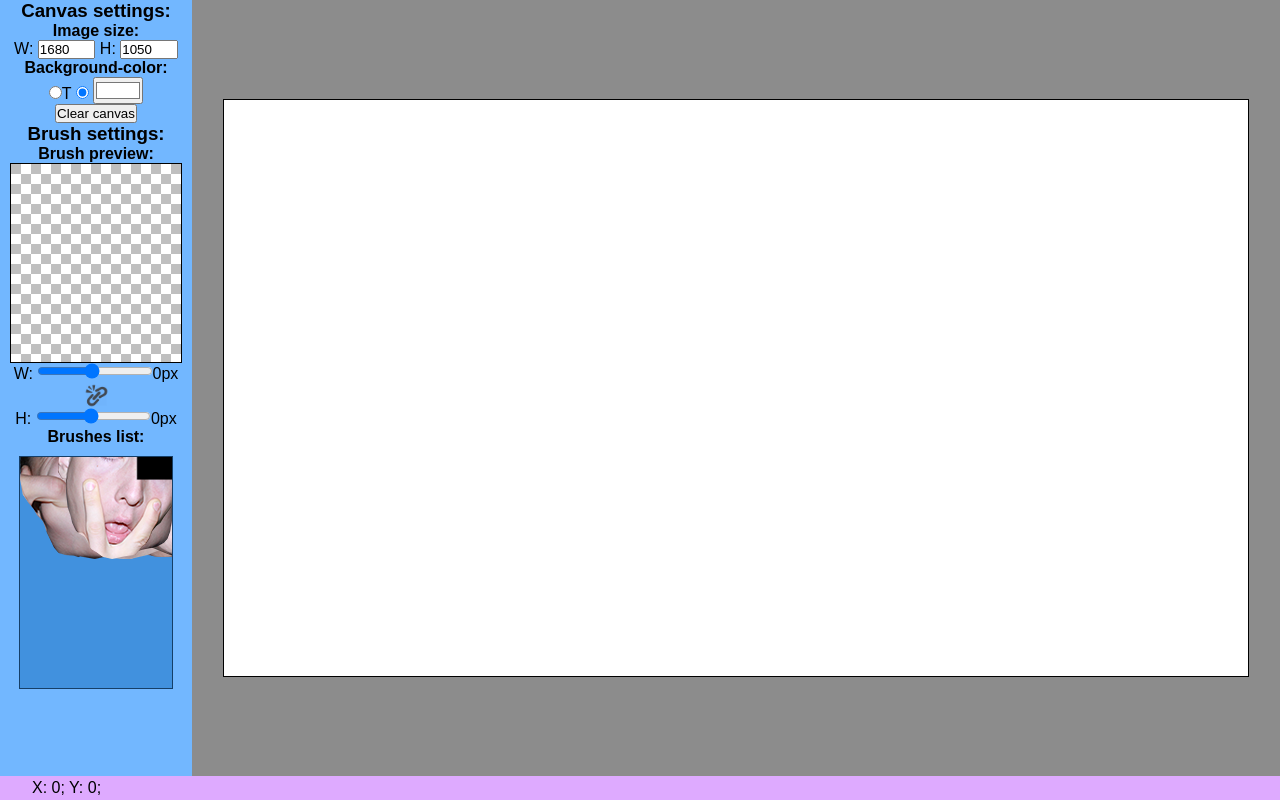
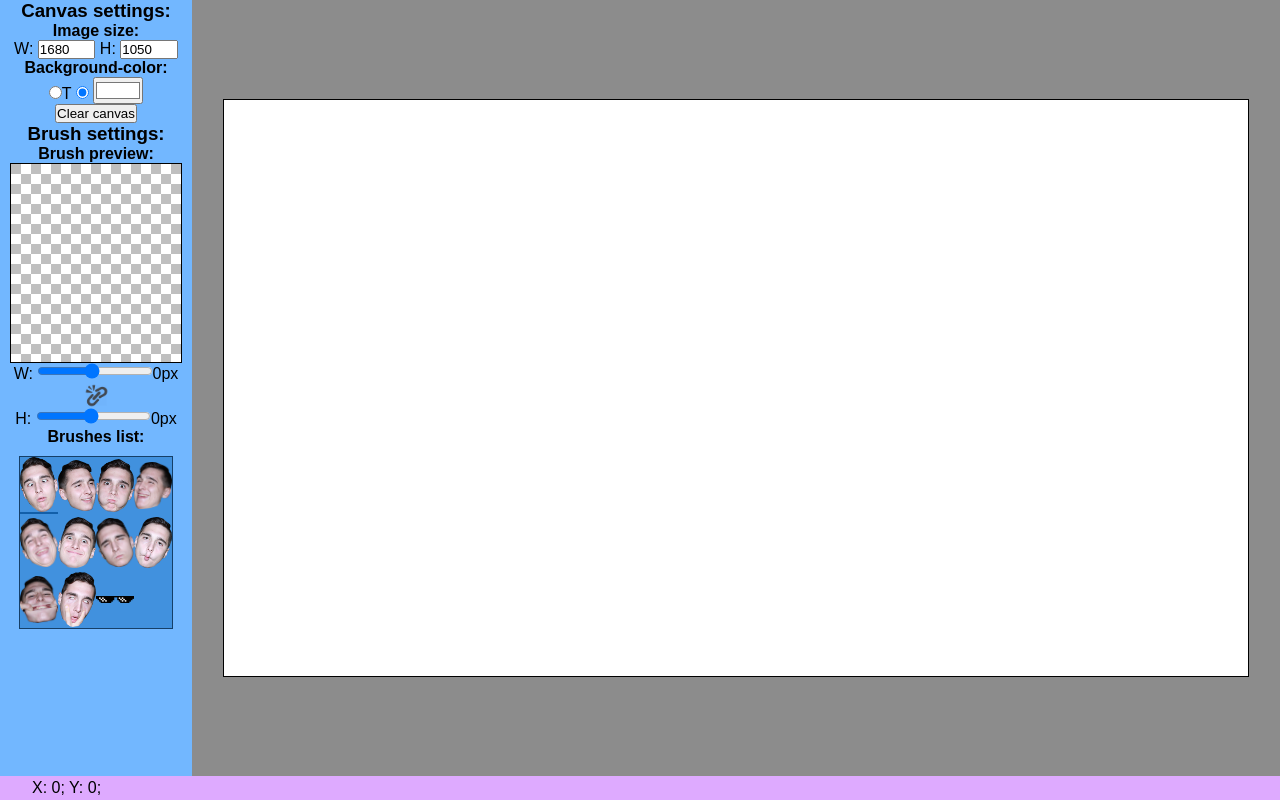
Before and after one commit to malcolmmadsheep/dont-call-me-mad-collager, a website built with webpack: page index.html in a window 1280 px wide. Built offline with nearby package versions, Linux system fonts and the light colour scheme.

Commit message:
chrome brushes appearance

```diff
--- a/sources/scripts/main.js
+++ b/sources/scripts/main.js
@@ -319,7 +319,8 @@ import * as utils from './utils';
   }
 
   function createBrushplate(sources, selectedItemSource) {
-    let maxHeight = -1;
+    let sumWidthes = -1;
+    const brushesContainer = new DOMElement(getElementById('brushes'));
     const createElement = utils.createElement;
     const brushes = sources.map(source => {
       const img = new DOMElement(createElement('img', {
@@ -335,7 +336,6 @@ import * as utils from './utils';
     });
 
     brushes[0].addClass('selected');
-    const brushesContainer = new DOMElement(getElementById('brushes'));
 
     const brushesCount = brushes.length;
     let i = 0;
@@ -343,16 +343,16 @@ import * as utils from './utils';
     while (i < brushesCount) {
       const brush = brushes[i];
       brushesContainer.addChild(`brush-${i}`, brush, true);
-      const clientHeight = brush.getProp('clientHeight');
+      const width = parseFloat(brush.getStyle('width'));
 
-      if (clientHeight > maxHeight) {
-        maxHeight = clientHeight;
-      }
-
+      sumWidthes += width;
       i += 1;
     }
 
-    brushes.forEach(brush => brush.setStyle('height', utils.toPx(maxHeight)));
+    const averageWidth = sumWidthes / brushesCount;
+    const averageHeight = Math.round(averageWidth * 1.5);
+
+    brushes.forEach(brush => brush.setStyle('height', utils.toPx(averageHeight)));
 
     return brushesContainer;
   }
--- a/sources/styles/main.scss
+++ b/sources/styles/main.scss
@@ -43,6 +43,7 @@ body {
   }
   #brush-settings-box {
     height: 75%;
+    padding-bottom: 25px;
     .content {
       height: 100%;
       #brush-preview-box {
@@ -78,6 +79,7 @@ body {
       #brushes-list {
         width: 100%;
         height: 40%;
+        margin-bottom: 25px;
         #brushes {
           display: flex;
           flex-wrap: wrap;
@@ -85,7 +87,7 @@ body {
           align-items: flex-start;
           align-content: flex-start;
           width: 80%;
-          height: 100%;
+          // height: 100%;
           overflow-y: auto;
           margin: 10px 10% 0 10%;
           background-color: #4191de;
@@ -95,6 +97,10 @@ body {
             align-content: center;
             align-items: center;
             width: $brush-item-width;
+            img {
+              max-width: 100%;
+              max-height: 100%;
+            }
             &.selected {
               border-bottom: 2px solid #125fa9;
             }
```
